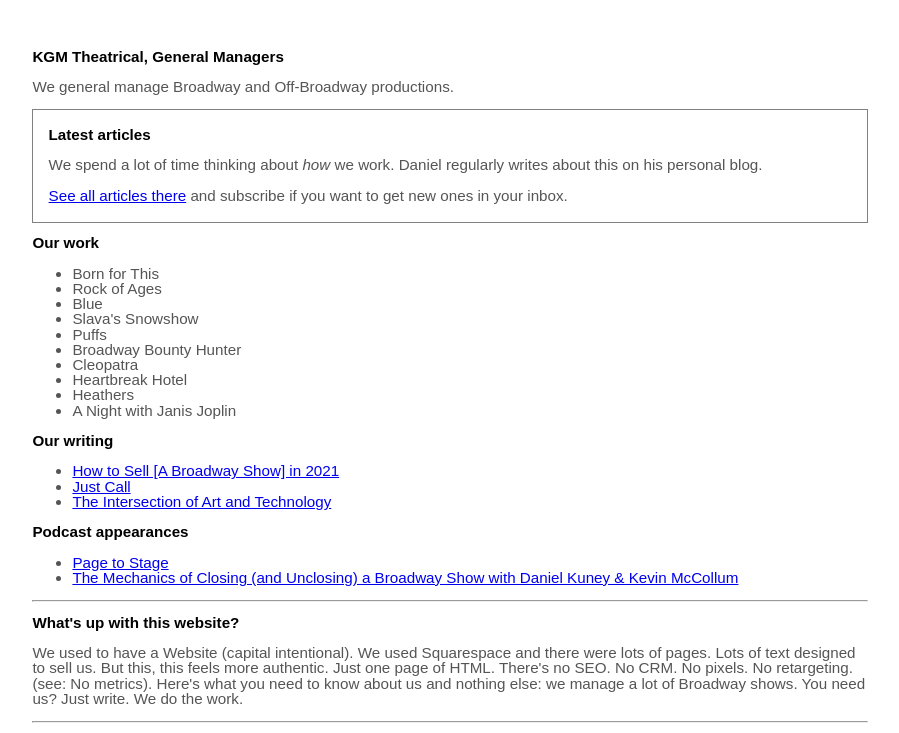
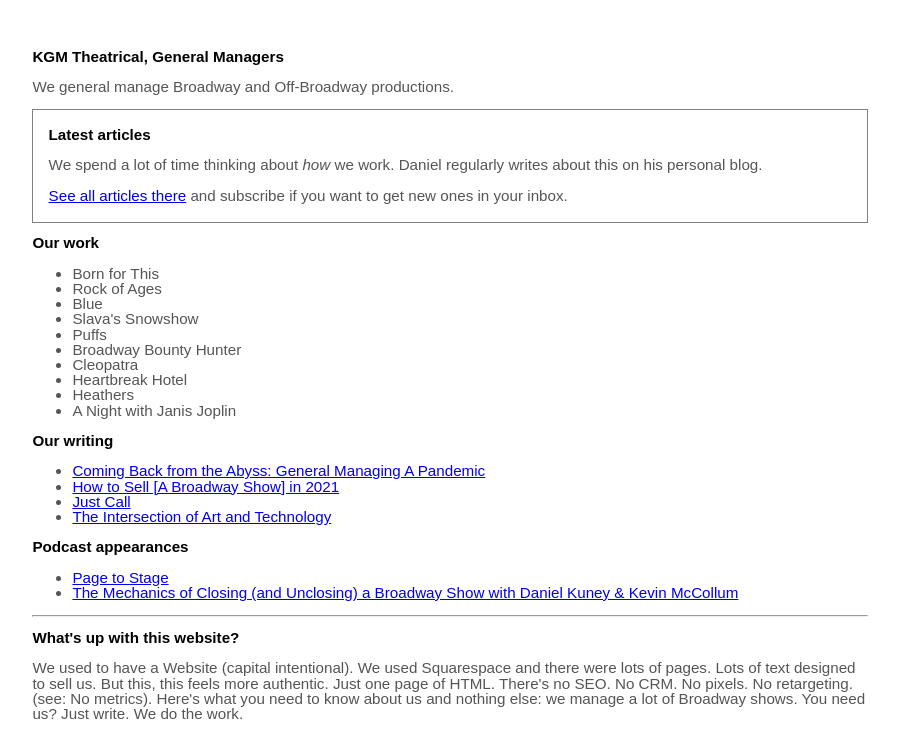
Before and after one commit to danielkuney/kgmtheatrical, a plain HTML site: page index.html in a window 1280 px wide. Shown: the top 733 px of the page, without its empty margins (6-905 px from the left). Drawn offline with Linux system fonts and the light colour scheme.

Commit message:
Add files via upload

```diff
--- a/index.html
+++ b/index.html
@@ -34,6 +34,7 @@
   </ul>
   <h2>Our writing</h2>
   <ul>
+  <li><a href="https://www.mediumfocus.com/p/coming-back-from-the-abyss">Coming Back from the Abyss: General Managing A Pandemic</a></li>
   <li><a href="https://www.mediumfocus.com/p/how-to-sell-in-2021">How to Sell [A Broadway Show] in 2021</a></li>
   <li><a href="https://www.mediumfocus.com/p/just-call">Just Call</a/></li>
   <li><a href="https://www.mediumfocus.com/p/intersection-art-and-technology">The Intersection of Art and Technology</a></li>
```
